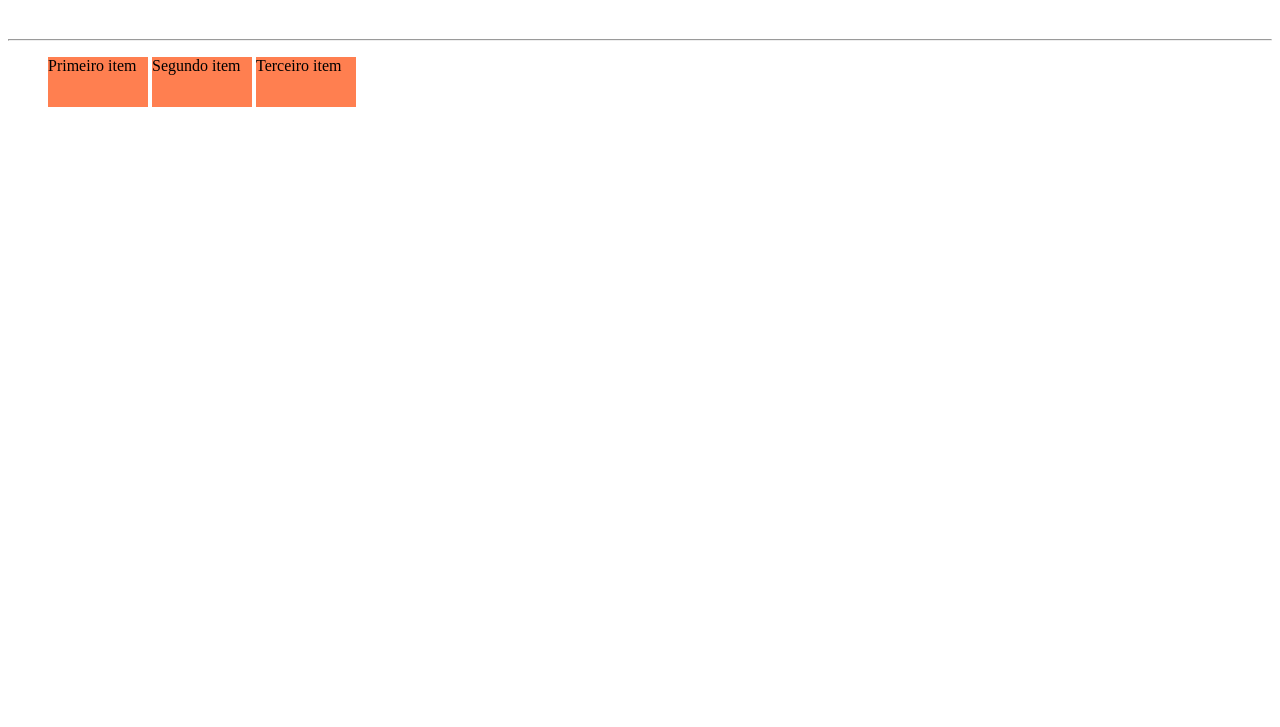
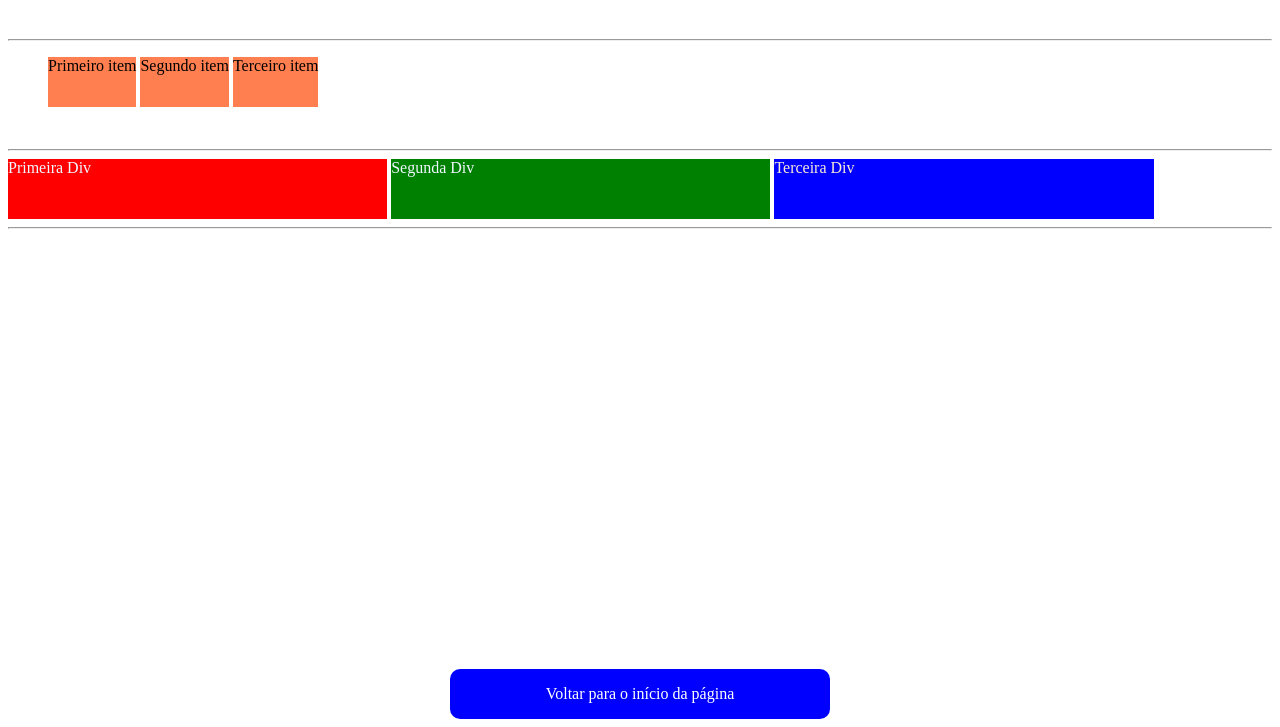
Before and after one commit to TatianaDChiacchio/BCW20---CSS, a plain HTML site: page pagina4.html in a window 1280 px wide. Shown: the part 252-979 px from the top of the page. Before the commit the page ends 800 px from the top, so only its background shows below. Drawn offline with Linux system fonts and the light colour scheme.

Commit message:
display flex

```diff
--- a/css/meusEstilos4.css
+++ b/css/meusEstilos4.css
@@ -31,12 +31,59 @@
 
  .blocoEmLinha{
      display:inLine;
+     /* as propriedade de altura, largura e margem não funcionam quanto o elemento tem a propriedade display como inLine */
  }
 
  li{
      display:inline-block;
      background-color: coral;
-     /* as propriedade de altura, largura e margem não funcionam quanto o elemento tem a propriedade display como inLine */
-     width: 100px;
+
      height: 50px;
  }
+
+ .botao{
+    background-color: blue;
+    color:white;
+    border-radius: 10px;
+    text-decoration: none;
+
+   /*  display:inline-block; */
+
+   /* a propriedade display com o valor flex possibilidade flexibilidade para posicionarmos os elementos*/
+    display:flex;
+    margin-left: auto;
+    margin-right: auto;
+    justify-content: center;
+
+    height: 50px;
+    width: 30%;
+
+    line-height: 50px;
+ }
+ .vermelho{
+
+     background-color: red;
+     color:aliceblue;
+ }
+
+ .verde{
+
+     background-color: green;
+     color:aliceblue;
+ }
+
+ .azul{
+
+     background-color: blue;
+     color:antiquewhite;
+ }
+ .todasDivs{
+    display:inline-block;
+    height: 60px;
+    width: 30%;
+ }
+
+ .verde:hover{
+    /*  display:none; */
+    visibility: hidden;
+ }
--- a/pagina4.html
+++ b/pagina4.html
@@ -9,7 +9,7 @@
 </head>
 <body>
 
-    <div class="emBloco">
+    <div id="inicio" class="emBloco">
         Lorem, ipsum dolor sit amet consectetur adipisicing elit. Voluptatibus, delectus.
     </div>
     <h1 class="emBloco">Estudando da proriedade display</h1>
@@ -31,5 +31,38 @@
         <li>Segundo item</li>
         <li>Terceiro item</li>
     </ul>
+
+    <br>
+    <hr>
+    <div class="vermelho todasDivs">Primeira Div</div>
+    <div class="verde todasDivs">Segunda Div</div>
+    <div class="azul todasDivs">Terceira Div</div>
+    <br>
+    <hr>
+    <br>
+    <br>
+    <br>
+    <br>
+    <br>
+    <br>
+    <br>
+    <br>
+    <br>
+    <br>
+    <br>
+    <br>
+    <br>
+    <br>
+    <br>
+    <br>
+    <br>
+    <br>
+    <br>
+    <br>
+    <br>
+    <br>
+    <br>
+    <br>
+    <a class="botao" href="#inicio"><span>Voltar para o início da página</span></a>
 </body>
 </html>
```
